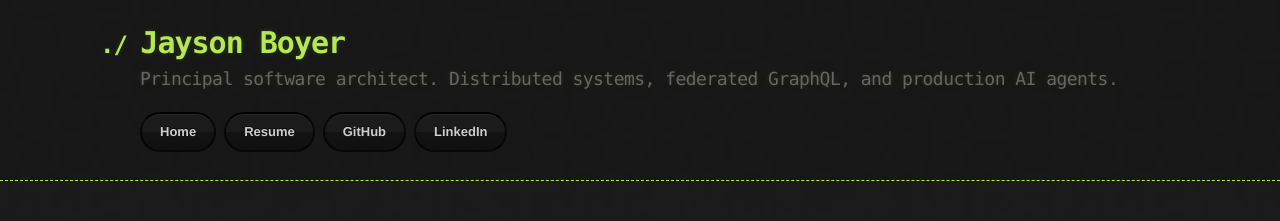
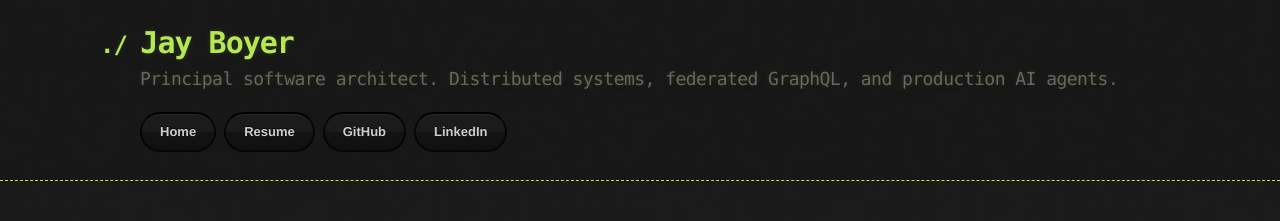
Before and after one commit to jaysonboyer/jaysonboyer.github.io, a Jekyll site: the page built from index.md, in a window 1280 px wide. Shown: the top 221 px of the page. Built offline with Jekyll 4.4.1, drawn with Linux system fonts in a browser that asks for light colours.

Commit message:
update my name

```diff
--- a/_config.yml
+++ b/_config.yml
@@ -1,5 +1,5 @@
-title: Jayson Boyer
-author: Jayson Boyer
+title: Jay Boyer
+author: Jay Boyer
 description: >-
   Principal software architect. Distributed systems, federated GraphQL,
   and production AI agents.
```
Also changed, not shown: 1 other file.
